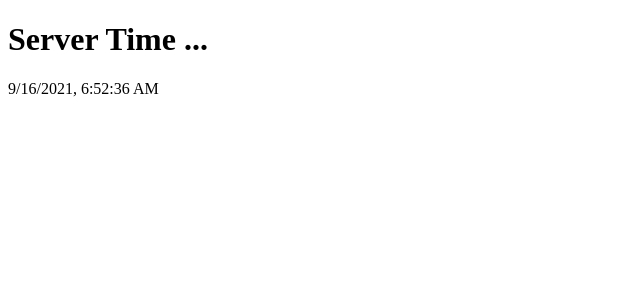
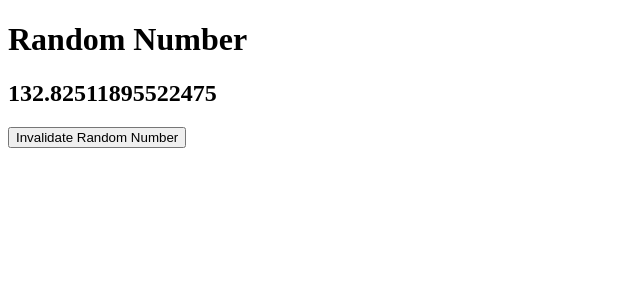
Before and after one commit to showduhtung/react-query-essentials, a Next.js app: page / in a window 1280 px wide. Shown: the top 300 px of the page, without its empty margins (0-640 px from the left). Built offline with nearby package versions, Linux system fonts and the light colour scheme.

Commit message:
invalidate random number (1)

```diff
--- /dev/null
+++ b/src/pages/api/random.js
@@ -0,0 +1,9 @@
+const random = async (req, res) => {
+  if (req.method === 'GET') {
+    await new Promise(r => setTimeout(r, 500))
+    res.json({
+      random: Math.random(),
+    })
+  }
+}
+export default random
--- a/src/pages/index.js
+++ b/src/pages/index.js
@@ -1,26 +1,28 @@
-import React from 'react'
-import { useQuery } from 'react-query'
+import React, { useEffect } from 'react'
+import { queryCache, useQuery } from 'react-query'
 import axios from 'axios'
 
 export default function Posts() {
-  const timeQuery = useQuery(
-    'posts',
-    async () => {
-      return axios.get('/api/time').then(res => res.data)
-    },
-    {
-      refetchInterval: 300,
-      refetchIntervalInBackground: true,
-    }
-  )
+  const randomQuery = useQuery('random', async () => {
+    return axios.get('/api/random').then(res => res.data)
+  })
+  useEffect(() => console.log(randomQuery))
+
+  const invalidateRandomNumber = () =>
+    queryCache.invalidateQueries('random')
 
   return (
     <div>
-      <h1>Server Time {timeQuery.isFetching ? '...' : null}</h1>
+      <h1>Random Number {randomQuery.isFetching && '...'}</h1>
+      <h2>
+        {randomQuery.isLoading
+          ? 'Loading random number...'
+          : randomQuery.data.random * 1000}
+      </h2>
       <div>
-        {timeQuery.isLoading
-          ? 'Loading time...'
-          : new Date(timeQuery.data.time).toLocaleString()}
+        <button onClick={() => invalidateRandomNumber()}>
+          Invalidate Random Number
+        </button>
       </div>
     </div>
   )
```
